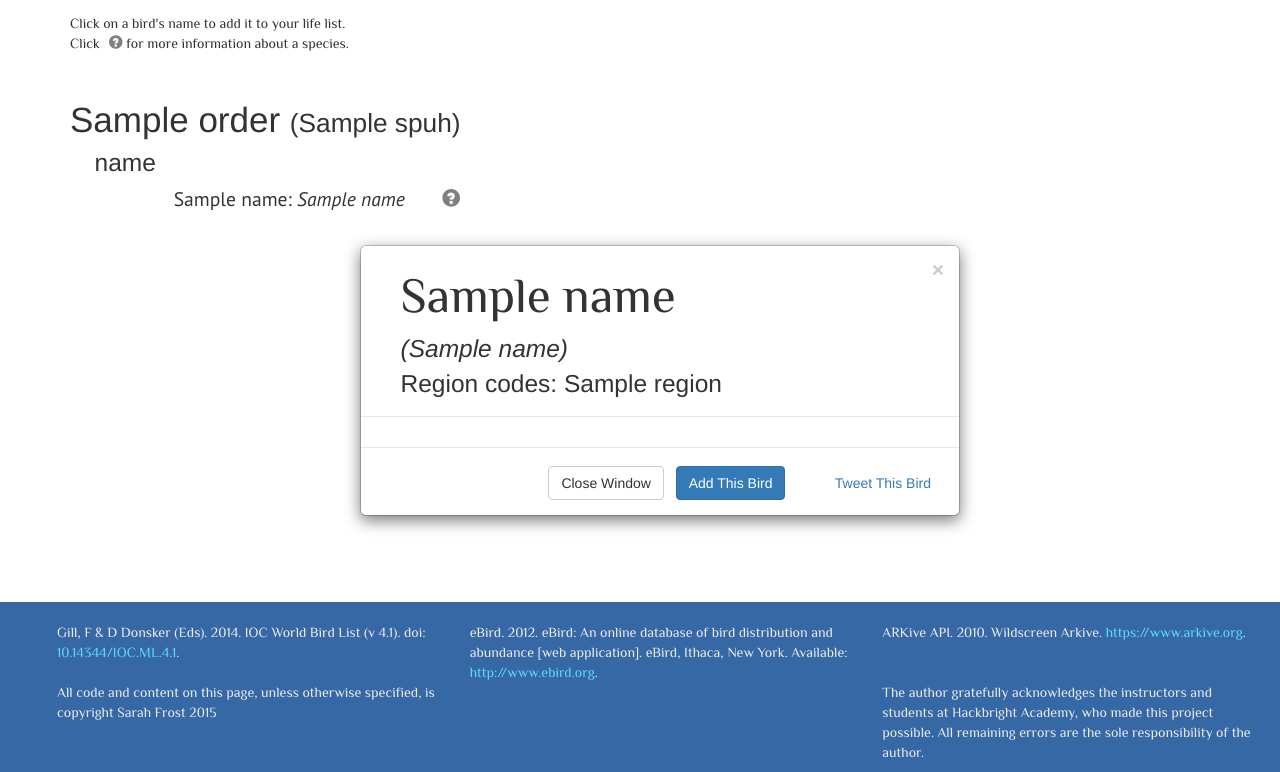
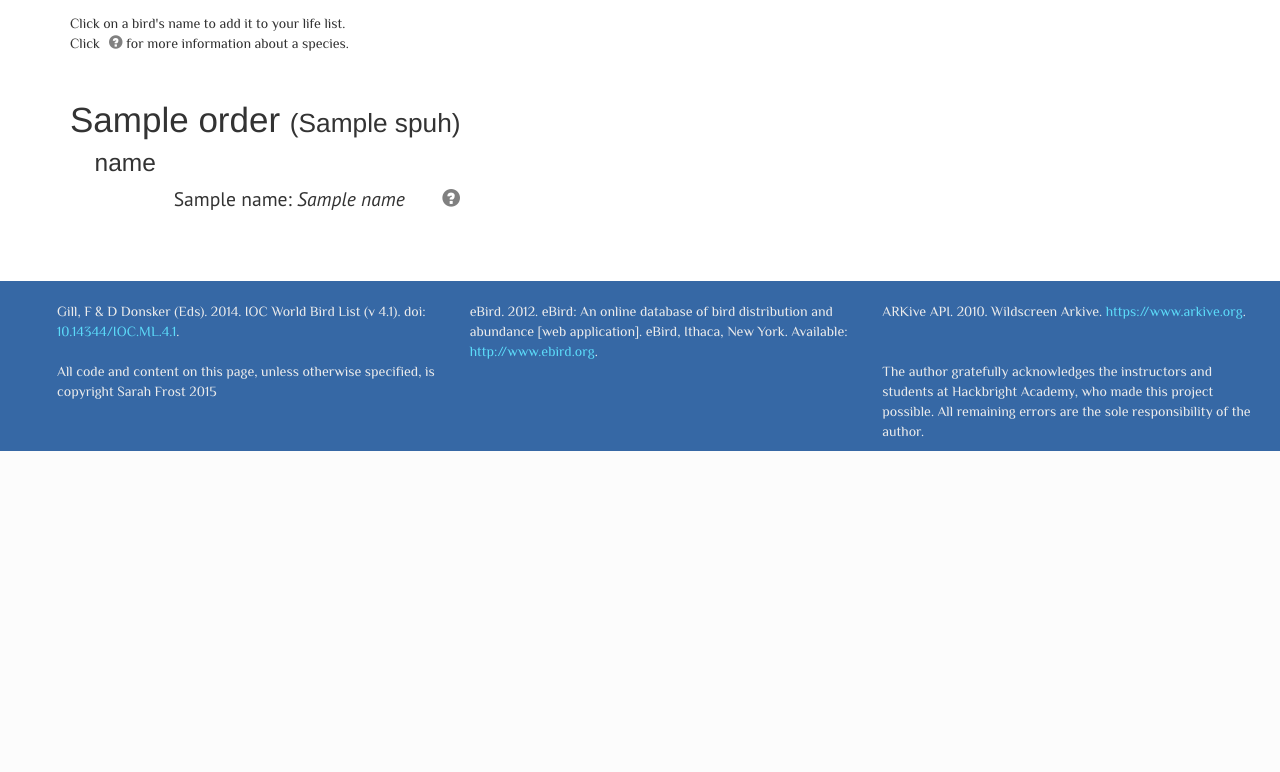
Before and after one commit to dovekie/Lek_app, a Flask app: template templates/homepage.html in a window 1280 px wide. Shown: the part 717-1489 px from the top of the page. After the commit the page ends 1168 px from the top, so only its background shows below. Run offline with Flask 2, Linux system fonts and the light colour scheme; the template is opened without the code that fills it: most values are stand-ins (such as "Sample title", 1, 10 or a date in 2020); data that the repository does not hold is empty; some libraries are stand-ins or nearby versions.

Commit message:
testing interactions between modal windows and jQuery

```diff
--- a/static/birdscript.js
+++ b/static/birdscript.js
@@ -197,13 +197,30 @@ $( document ).ready( function () {
 		var modal_id = $( this ).parent( 'div' ).children( '.species_span' ).attr( 'id' ) + "_modal";
 
 		$("#"+modal_id+"_body").html('');
-		$("#"+modal_id+"_body").addClass("modal fade");
+		$("#"+modal_id+"_modal").addClass("modal fade");
 
 
 		$.get('/bird_pictures', {'bird_id': $(this).parent('div').children('.species_span').attr('id')}, function(response) {
 			bird_gallery_data = JSON.parse(response);
 
 			console.log(bird_gallery_data);
+			$("#"+modal_id+"_modal").append('<div class="modal-dialog">
+				<div class="modal-content">
+				  <div class="modal-header">
+				    <button type="button" class="close" data-dismiss="modal" aria-label="Close"><span aria-hidden="true">&times;</span></button>
+				    <h4 class="modal-title"><span class="modal-common-name">{{birds_nest[order][family][bird]['common_name']}}</span></h4>
+				    <div class="modal-bird-info"><span class="modal-sci-name sci_name_span">({{ birds_nest[order][family][bird]['sci_name'] }})</span>
+				    	<div class="modal-range">Region codes: {{ birds_nest[order][family][bird]['region'] }}</div></div>
+				  </div>
+				  <div class="modal-body" id="{{bird}}_modal_body">
+				  </div>
+				  <div class="modal-footer">
+				    <button type="button" class="btn btn-default" data-dismiss="modal">Close Window</button>
+				    <button type="button" class="btn btn-primary add-bird" id="{{bird}}" data-taxon-id="{{birds_nest[order][family][bird]['common_name']}}">Add This Bird</button>
+				    <a class="btn twitter-share-button" id="tweet-{{bird}}">Tweet This Bird</a>
+				  </div>
+				</div><!-- /.modal-content -->
+			</div><!-- /.modal-dialog -->');
 
 			$("#"+modal_id+"_body").append(bird_gallery_data.uri);
 		});
--- a/templates/homepage.html
+++ b/templates/homepage.html
@@ -88,23 +88,7 @@
 								<span class="species_info"><span class="glyphicon glyphicon-question-sign" aria-hidden="true"></span></span>
 
 								<div id="{{bird}}_modal">
-								  <div class="modal-dialog">
-								    <div class="modal-content">
-								      <div class="modal-header">
-								        <button type="button" class="close" data-dismiss="modal" aria-label="Close"><span aria-hidden="true">&times;</span></button>
-								        <h4 class="modal-title"><span class="modal-common-name">{{birds_nest[order][family][bird]['common_name']}}</span></h4>
-								        <div class="modal-bird-info"><span class="modal-sci-name sci_name_span">({{ birds_nest[order][family][bird]['sci_name'] }})</span>
-								        	<div class="modal-range">Region codes: {{ birds_nest[order][family][bird]['region'] }}</div></div>
-								      </div>
-								      <div class="modal-body" id="{{bird}}_modal_body">
-								      </div>
-								      <div class="modal-footer">
-								        <button type="button" class="btn btn-default" data-dismiss="modal">Close Window</button>
-								        <button type="button" class="btn btn-primary add-bird" id="{{bird}}" data-taxon-id="{{birds_nest[order][family][bird]['common_name']}}">Add This Bird</button>
-								        <a class="btn twitter-share-button" id="tweet-{{bird}}">Tweet This Bird</a>
-								      </div>
-								    </div><!-- /.modal-content -->
-								  </div><!-- /.modal-dialog -->
+
 								</div><!-- /.modal -->
 
 							</div>
```
